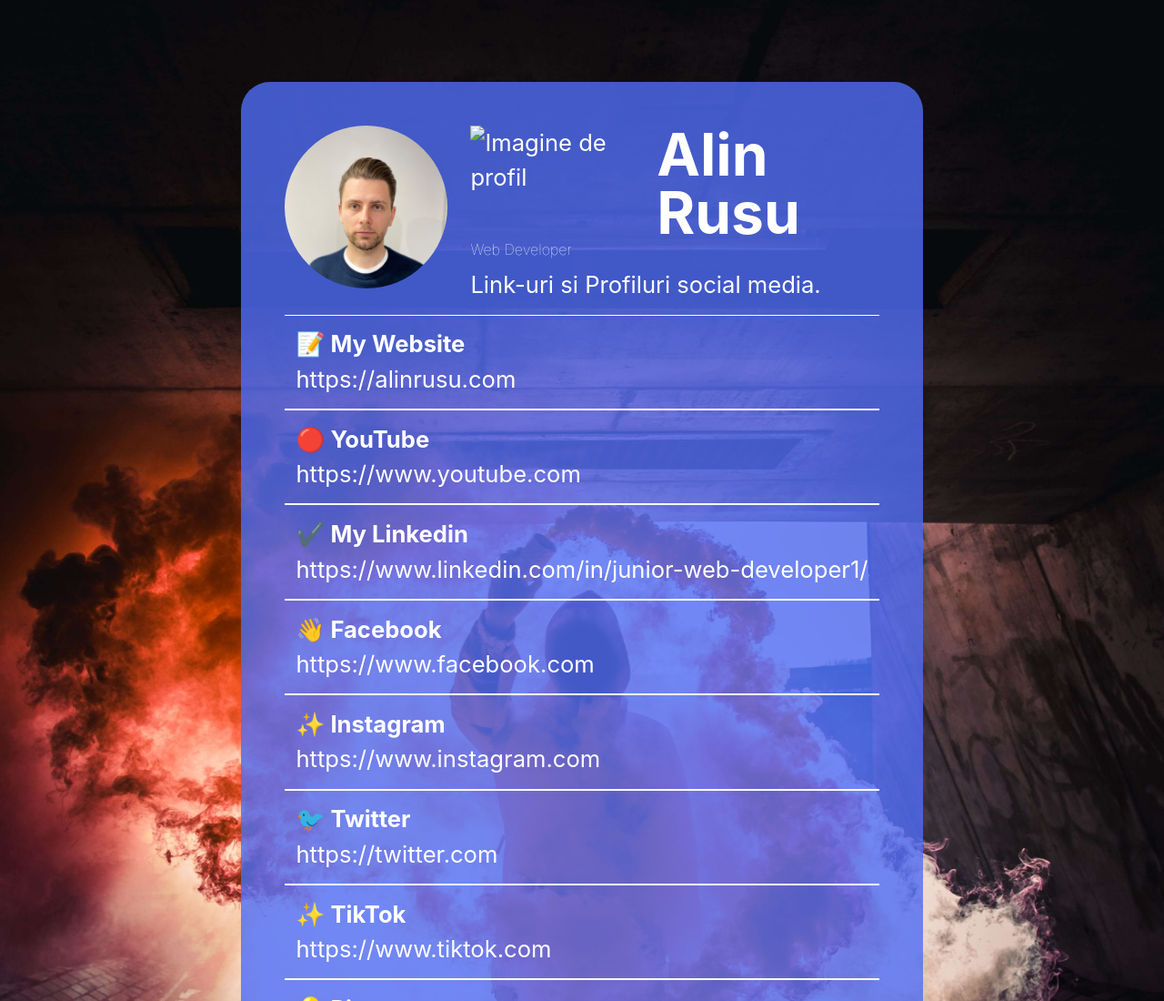
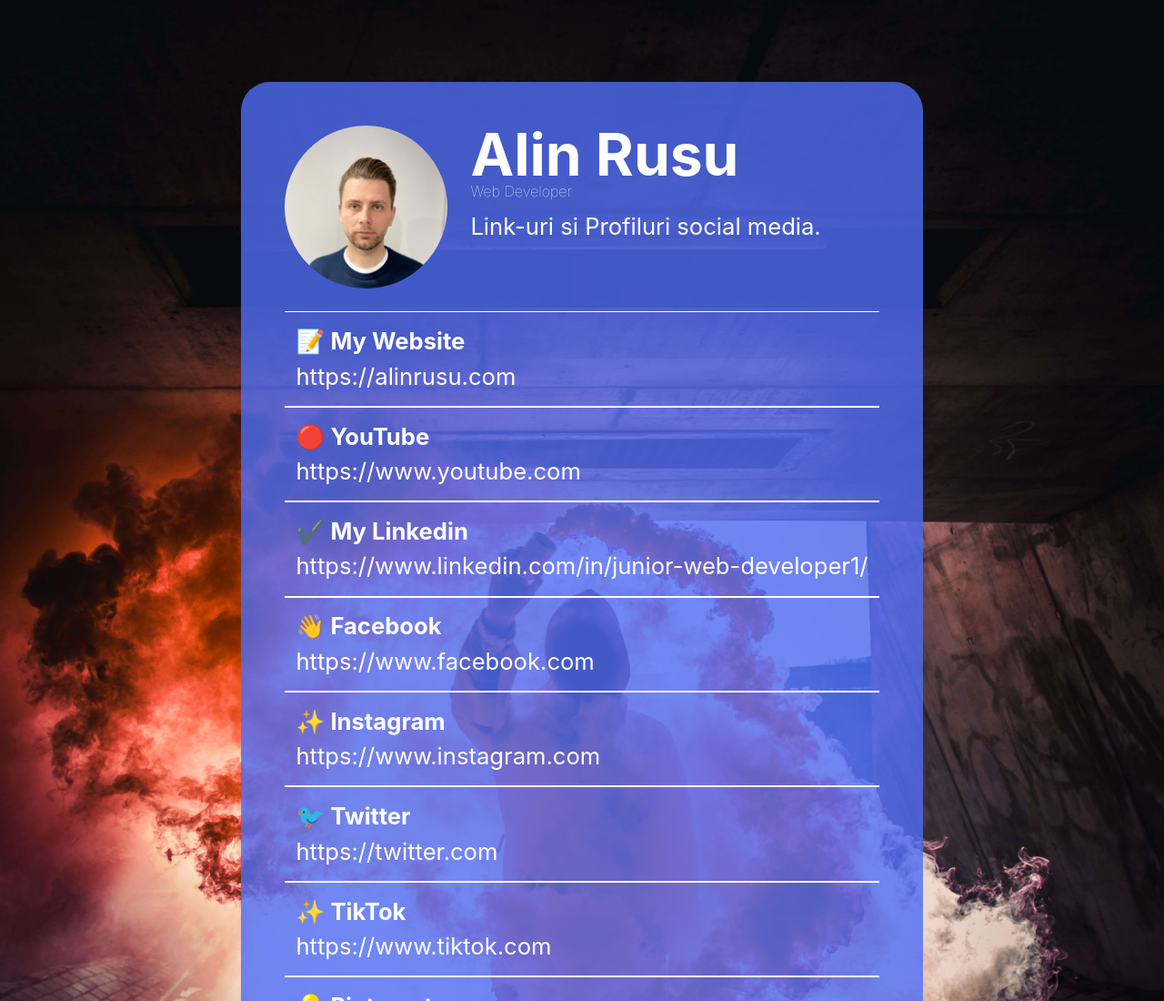
Before and after one commit to rusualin0031/mini-site-html-css, a plain HTML site: page index.html in a window 1280 px wide. Shown: the top 1100 px of the page at 91% size. Drawn offline with Linux system fonts and the light colour scheme; a web font is replaced by a local one.

Commit message:
optimize img

```diff
--- a/index.html
+++ b/index.html
@@ -52,23 +52,22 @@
     <body itemscope="" itemtype="https://schema.org/ProfilePage">
         <div class="Container" itemscope="" itemtype="https://schema.org/Person">
             <header>
-                <img class="Avatar" src="image.png" width="300" height="300" alt=" Imagine de profil Alin Rusu" itemprop="image">
                 <picture class="Avatar">
                     <source type="image/webp" srcset="
-                    image-112.webp 100w,
-                    image-192.webp 200w
+                    image-112.png 112w,
+                    image-192.png 192w
                     " sizes="
-                    (max-width: 768px) calc(100vw - 3em),
-                    (max-width: 1376px) calc(50vw - 8em)
+                    (max-width: 929px) 112px,
+                    (max-width: 930px) clamp(130px, 14vw, 12rem)
                     ">
                     <img srcset="
-                    image-112.png 100w,
-                    image-192.png 200w
+                    image-112.png 112w,
+                    image-192.png 192w
                     " sizes="
-                    (max-width: 768px) calc(100vw - 3em),
-                    (max-width: 1376px) calc(50vw - 8em)
-                    " src="@TODO" alt="Imagine de profil" loading="lazy" decoding="async" width="300"
-                    height="300" itemprop="image">
+                    (max-width: 929px) 112px,
+                    (max-width: 930px) clamp(130px, 14vw, 12rem)
+                    " src="@TODO" alt="Imagine de profil" loading="lazy" decoding="async" width="112"
+                    height="112" itemprop="image">
                 </picture>
                 <h1 class="TitlulPaginii">
                     <strong itemprop="name">Alin Rusu </strong> <!-- Pentru motive de SEO -->
--- a/style.scss
+++ b/style.scss
@@ -44,12 +44,17 @@
 
 .Avatar {
     display: block;
+    margin: 0 1em 1em 0;
     width: 112px;
-    height: auto;
-    margin: 0 1em 1em 0;
-    border-radius: 50%;
     @media (min-width: 380px) {float: left;}
     @media (min-width: 930px) {width: clamp(130px, 14vw, 12rem);}
+}
+
+.Avatar img {
+    display: block;
+    width: 100%;
+    height: auto;
+    border-radius: 50%;
 }
 
 .TitlulPaginii {
```
Also changed, not shown: style.css.
